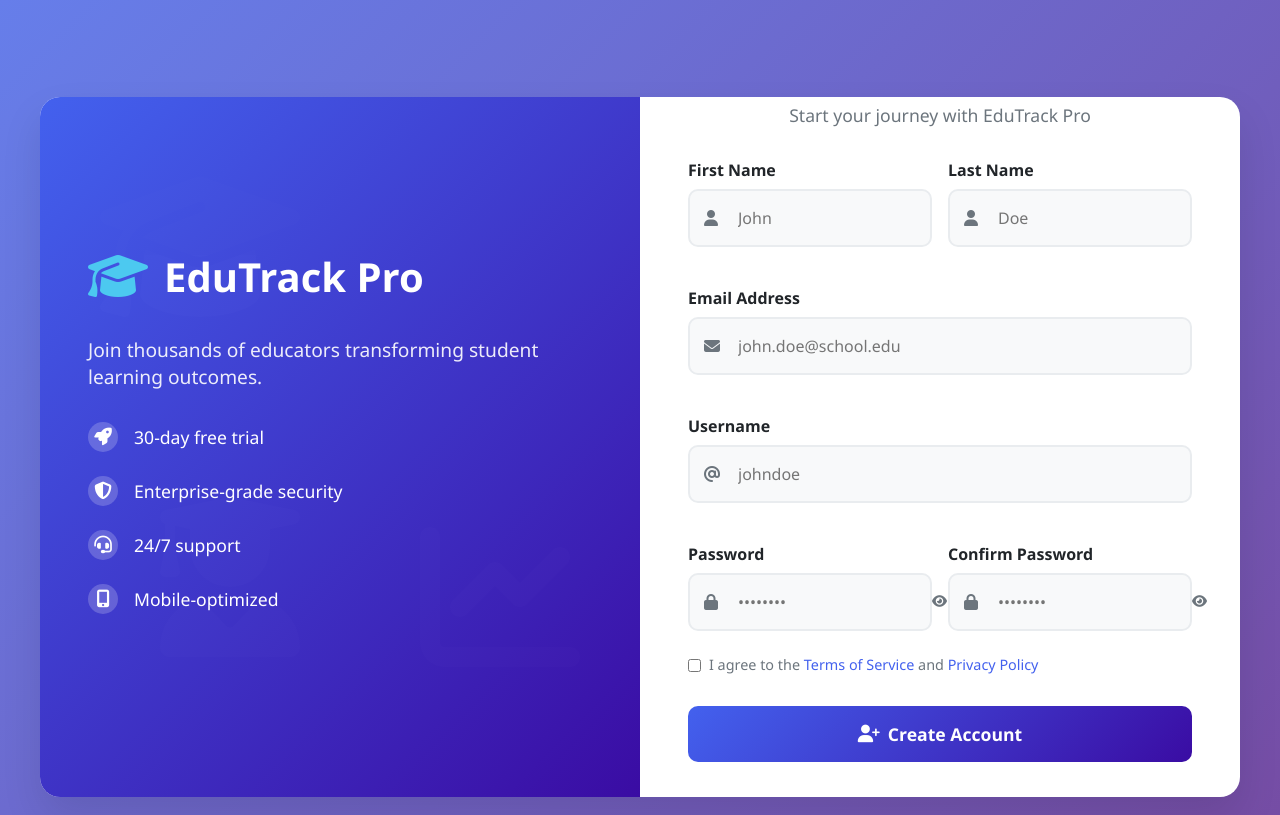
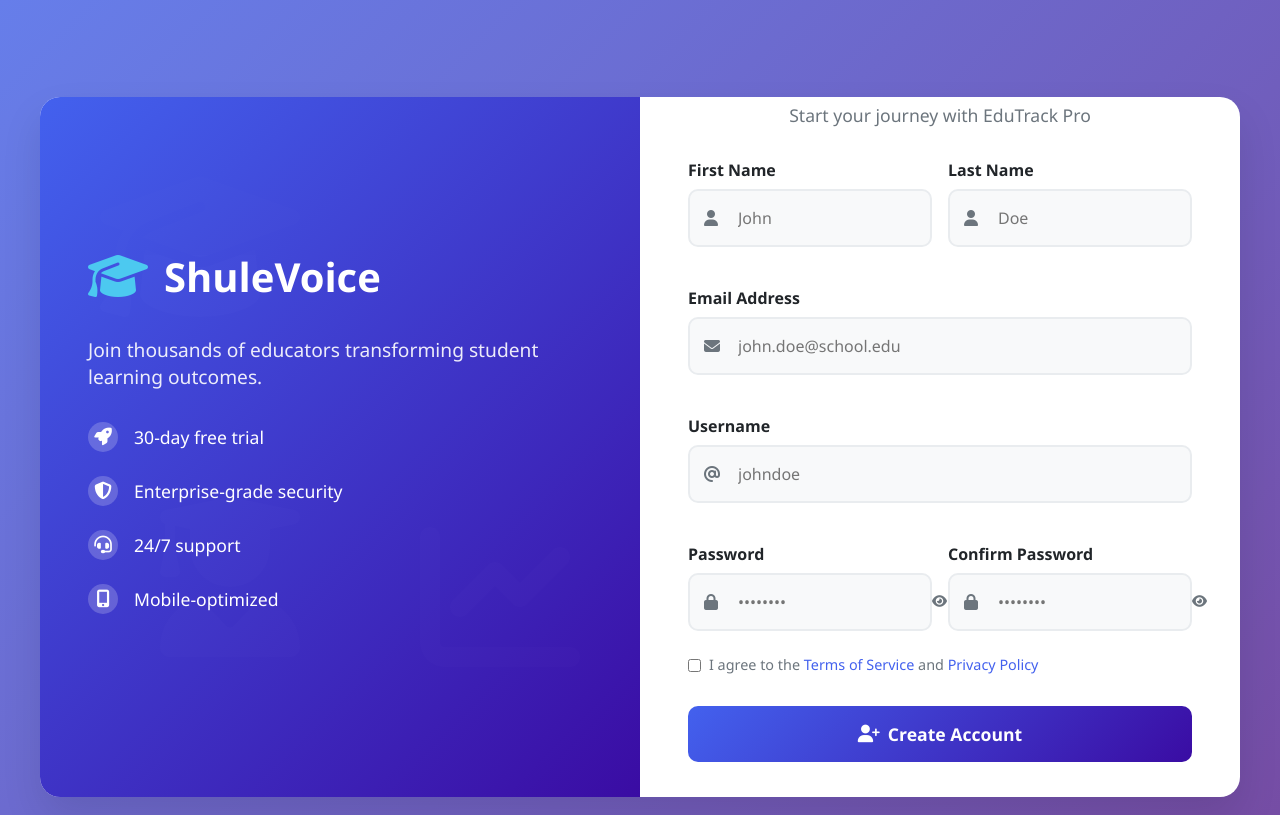
Before and after one commit to melau-eddy/shulevoice, a Django app: page /signup/ in a window 1280 px wide. Shown: the top 815 px of the page. Run offline with Django 4.2, Linux system fonts and the light colour scheme.

```diff
--- a/base/templates/signup.html
+++ b/base/templates/signup.html
@@ -335,7 +335,7 @@
             <div class="brand-content">
                 <div class="brand-logo">
                     <i class="fas fa-graduation-cap"></i>
-                    <h1>EduTrack Pro</h1>
+                    <h1>ShuleVoice</h1>
                 </div>
                 <p style="font-size: 1.2rem; margin-bottom: 2rem; opacity: 0.9;">
                     Join thousands of educators transforming student learning outcomes.
```
